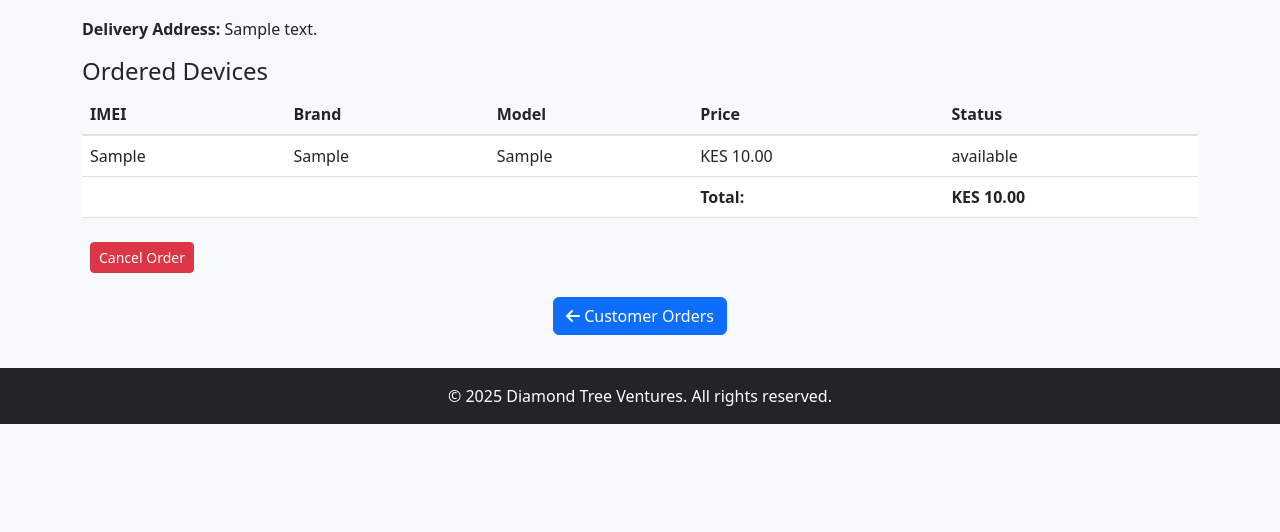
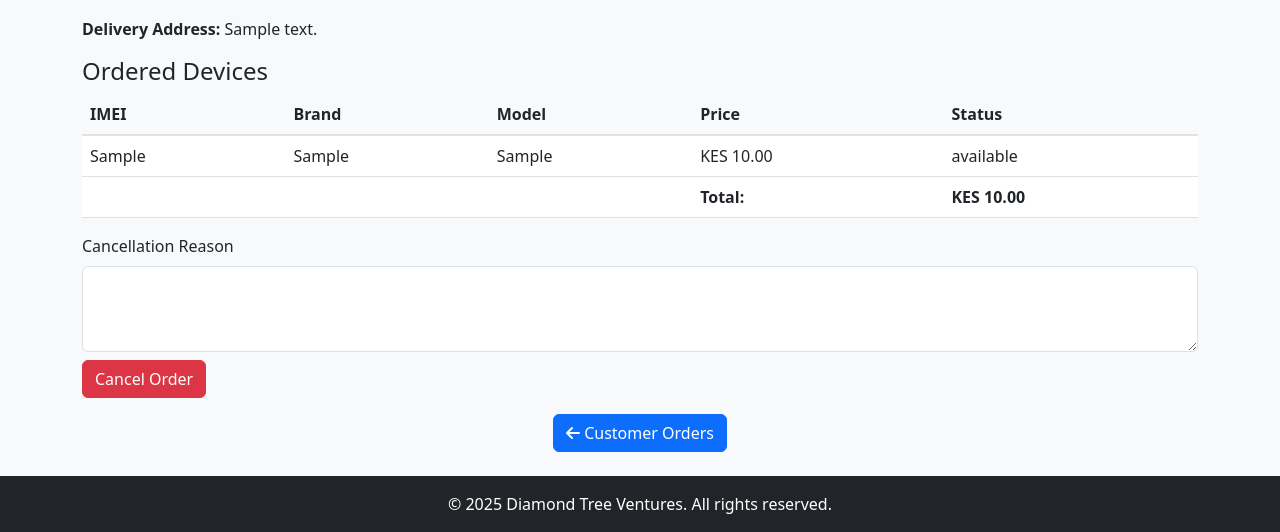
Before and after one commit to abnasity/dtv-admin-panel, a Flask app: page /auth/admin/order/1 in a window 1280 px wide. Shown: the part 376-908 px from the top of the page. Before the commit the page ends 800 px from the top, so only its background shows below. Run offline with Flask 3, Linux system fonts and the light colour scheme; a user stored in the database is signed in; tables that the repository leaves empty hold one stand-in row (values such as "Sample post"); some libraries are stand-ins or nearby versions.

Commit message:
add cancellation order raeson notes

```diff
--- a/app/templates/admin/order_detail.html
+++ b/app/templates/admin/order_detail.html
@@ -6,7 +6,12 @@
 <div class="alert alert-warning">
     <strong>Order Rejected:</strong> {{ order.notes }}
 </div>
+{% elif order.status == 'cancelled' and order.notes %}
+<div class="alert alert-danger">
+    <strong>Order Cancelled:</strong> {{ order.notes }}
+</div>
 {% endif %}
+
 
 <p><strong>Customer:</strong> {{ order.customer.full_name }}</p>
 <p><strong>Status:</strong> {{ order.status }}</p>
@@ -53,12 +58,19 @@
 {% endif %}
 
 {% if order.status not in ['approved', 'rejected'] %}
-<form method="POST" action="{{ url_for('auth.cancel_order', order_id=order.id) }}" style="display:inline;">
+<form method="POST" action="{{ url_for('auth.cancel_order', order_id=order.id) }}" class="mt-3">
     <input type="hidden" name="csrf_token" value="{{ csrf_token }}">
-    <button type="submit" class="btn btn-danger btn-sm m-2" onclick="return confirm('Are you sure you want to cancel this order?');">
+
+    <div class="mb-2">
+        <label for="cancel_reason" class="form-label">Cancellation Reason</label>
+        <textarea name="cancel_reason" id="cancel_reason" class="form-control" rows="3" required></textarea>
+    </div>
+
+    <button type="submit" class="btn btn-danger" onclick="return confirm('Are you sure you want to cancel this order?');">
         Cancel Order
     </button>
 </form>
+
 {% endif %}
 
 <div class="text-center mt-3">
```
